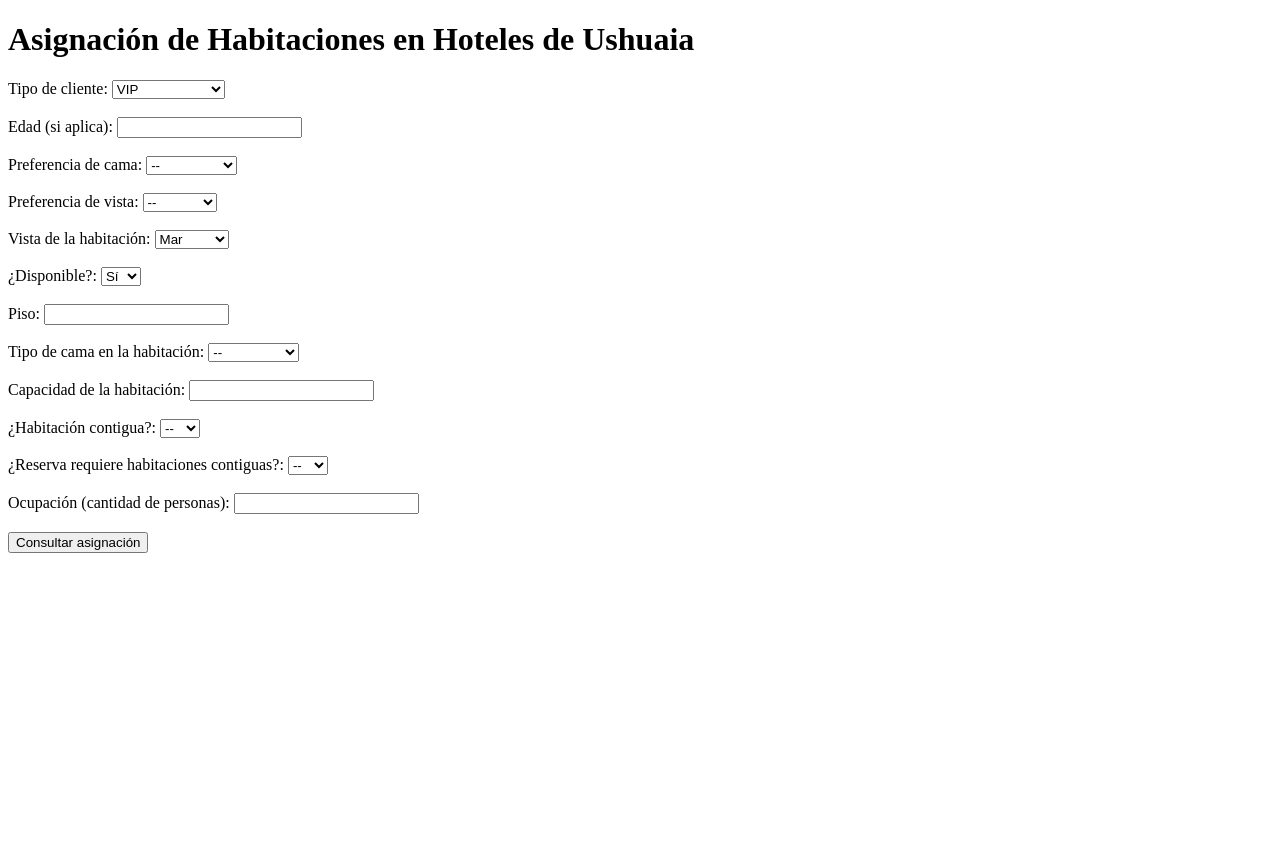
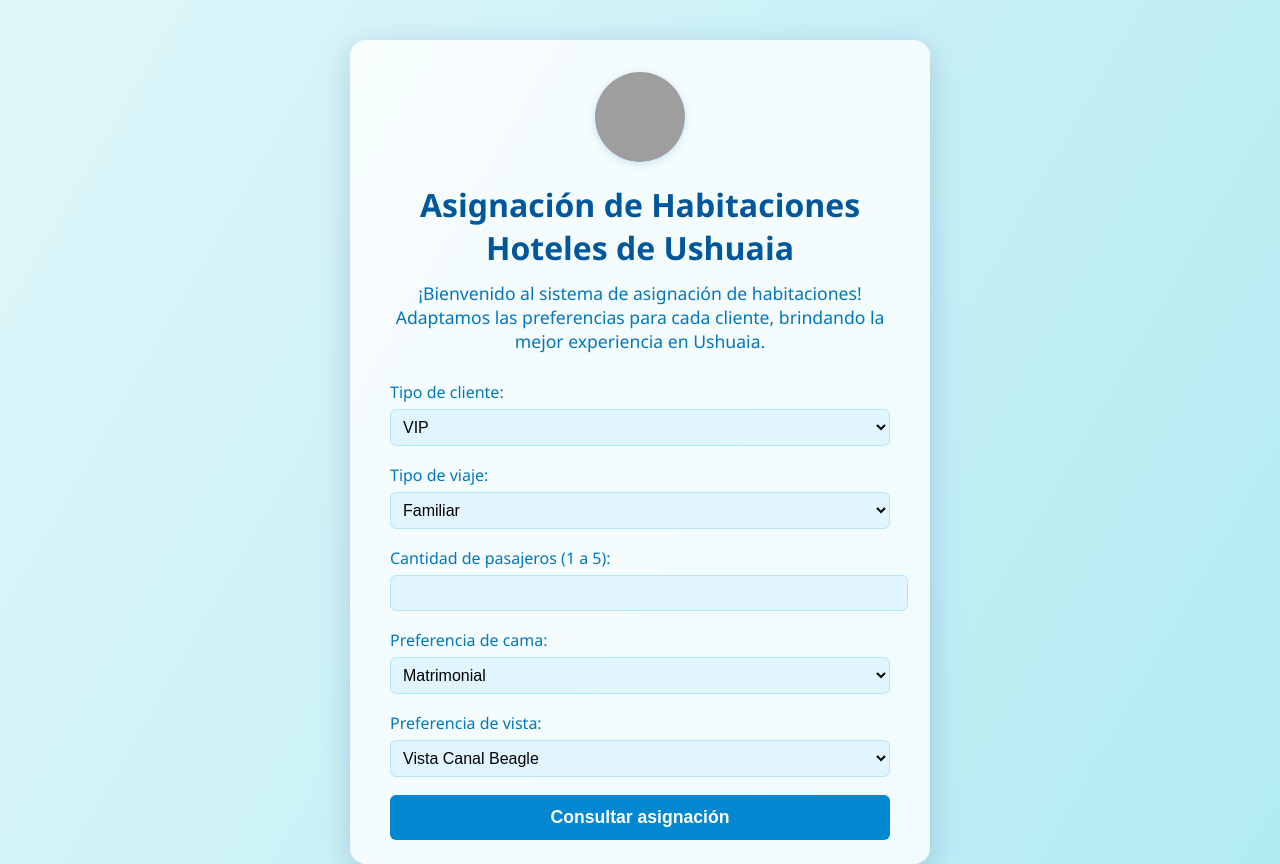
Before and after one commit to cmoreno2024/sistema_experto, a Flask app: page / in a window 1280 px wide. Before the commit the page ends 553 px from the top, so only its background shows below. Run offline with Flask 3, Linux system fonts and the light colour scheme; parts of the project's set-up code (start-up, migrations or seed data) failed here and were passed over; grey boxes are pictures that could not be loaded.

Commit message:
implementacion de web para asignacion de habitaciones en ushuaia

```diff
--- a/src/webapp/app.py
+++ b/src/webapp/app.py
@@ -9,44 +9,45 @@ def index():
     habitacion_asignada = None
     if request.method == 'POST':
         tipo_cliente = request.form.get('tipo_cliente')
-        edad = request.form.get('edad')
+        tipo_viaje = request.form.get('tipo_viaje')
+        cantidad_pasajeros = int(request.form.get('cantidad_pasajeros'))
         preferencia_cama = request.form.get('preferencia_cama')
         preferencia_vista = request.form.get('preferencia_vista')
-        vista = request.form.get('vista')
-        disponible = request.form.get('disponible') == 'si'
-        piso = request.form.get('piso')
-        tipo_cama = request.form.get('tipo_cama')
-        capacidad = request.form.get('capacidad')
-        contigua = request.form.get('contigua') == 'si'
         habitaciones_contiguas = request.form.get('habitaciones_contiguas') == 'si'
-        ocupacion = request.form.get('ocupacion')
 
         habitaciones = generar_habitaciones()
+        # Marcar pisos según tipo de cliente
+        if tipo_cliente == 'VIP':
+            pisos_validos = list(range(6, 11))
+        else:
+            pisos_validos = list(range(1, 6))
+        habitaciones = [h for h in habitaciones if h['piso'] in pisos_validos]
+
+        # Marcar vista según preferencia
+        if preferencia_vista == 'canal':
+            habitaciones = [h for h in habitaciones if h['numero'] in [4, 5]]
+        elif preferencia_vista == 'montaña':
+            habitaciones = [h for h in habitaciones if h['numero'] in [1, 2, 3]]
+
+        # Habitaciones menos ruidosas para trabajo o pareja: 3 y 4
+        if tipo_viaje in ['trabajo', 'pareja']:
+            if preferencia_vista == 'canal':
+                habitaciones = [h for h in habitaciones if h['numero'] == 4]
+            elif preferencia_vista == 'montaña':
+                habitaciones = [h for h in habitaciones if h['numero'] == 3]
+
+        # Filtrar por capacidad
+        habitaciones = [h for h in habitaciones if h['capacidad'] >= cantidad_pasajeros]
+
         engine = AsignacionHabitacion(habitaciones)
         engine.reset()
-        # Declarar hechos según los campos
-        cliente_kwargs = {'tipo': tipo_cliente}
-        if edad:
-            cliente_kwargs['edad'] = int(edad)
-        if preferencia_cama:
-            cliente_kwargs['preferencia_cama'] = preferencia_cama
-        if preferencia_vista:
-            cliente_kwargs['preferencia_vista'] = preferencia_vista
-        engine.declare(Cliente(**cliente_kwargs))
-
-        # Declarar todas las habitaciones como hechos
+        engine.declare(Cliente(tipo=tipo_cliente, tipo_viaje=tipo_viaje, preferencia_cama=preferencia_cama, preferencia_vista=preferencia_vista))
+        reserva_kwargs = {'ocupacion': cantidad_pasajeros}
+        if tipo_viaje == 'familiar':
+            reserva_kwargs['habitaciones_contiguas'] = habitaciones_contiguas
+        engine.declare(Reserva(**reserva_kwargs))
         for h in habitaciones:
             engine.declare(Habitacion(**h))
-
-        reserva_kwargs = {}
-        if habitaciones_contiguas:
-            reserva_kwargs['habitaciones_contiguas'] = habitaciones_contiguas
-        if ocupacion:
-            reserva_kwargs['ocupacion'] = int(ocupacion)
-        if reserva_kwargs:
-            engine.declare(Reserva(**reserva_kwargs))
-
-        # Captura la salida de la inferencia
         import io, sys
         buffer = io.StringIO()
         sys.stdout = buffer
--- a/src/webapp/templates/index.html
+++ b/src/webapp/templates/index.html
@@ -3,79 +3,153 @@
 <head>
     <meta charset="UTF-8">
     <title>Sistema Experto - Asignación de Habitaciones</title>
+    <style>
+        body {
+            background: linear-gradient(120deg, #e0f7fa 0%, #b2ebf2 100%);
+            font-family: 'Segoe UI', Arial, sans-serif;
+            color: #263238;
+            margin: 0;
+            padding: 0;
+        }
+        .container {
+            background: #ffffffcc;
+            max-width: 500px;
+            margin: 40px auto 0 auto;
+            border-radius: 16px;
+            box-shadow: 0 8px 32px 0 rgba(31, 38, 135, 0.2);
+            padding: 32px 40px 24px 40px;
+        }
+        .logo {
+            display: flex;
+            justify-content: center;
+            margin-bottom: 16px;
+        }
+        .logo img {
+            width: 90px;
+            height: 90px;
+            border-radius: 50%;
+            box-shadow: 0 2px 8px #0288d133;
+            background: #e1f5fe;
+            object-fit: cover;
+        }
+        h1 {
+            text-align: center;
+            color: #01579b;
+            margin-bottom: 12px;
+        }
+        .bienvenida {
+            text-align: center;
+            color: #0277bd;
+            font-size: 1.1em;
+            margin-bottom: 28px;
+        }
+        label {
+            font-weight: 500;
+            color: #0277bd;
+        }
+        select, input[type=number] {
+            width: 100%;
+            padding: 8px;
+            margin: 6px 0 18px 0;
+            border: 1px solid #b3e5fc;
+            border-radius: 6px;
+            background: #e1f5fe;
+            font-size: 1em;
+        }
+        input[type=submit] {
+            background: #0288d1;
+            color: #fff;
+            border: none;
+            border-radius: 6px;
+            padding: 12px 0;
+            width: 100%;
+            font-size: 1.1em;
+            font-weight: bold;
+            cursor: pointer;
+            transition: background 0.2s;
+        }
+        input[type=submit]:hover {
+            background: #01579b;
+        }
+        .asignada {
+            background: #e3f2fd;
+            border-left: 5px solid #0288d1;
+            margin-top: 24px;
+            padding: 18px 20px;
+            border-radius: 8px;
+        }
+        .asignada strong {
+            color: #01579b;
+        }
+        @media (max-width: 600px) {
+            .container { padding: 16px 8px; }
+        }
+    </style>
+    <script>
+        function mostrarContiguas() {
+            var tipoViaje = document.getElementById('tipo_viaje').value;
+            var contiguasDiv = document.getElementById('contiguas_opcion');
+            if (tipoViaje === 'familiar') {
+                contiguasDiv.style.display = 'block';
+            } else {
+                contiguasDiv.style.display = 'none';
+            }
+        }
+    </script>
 </head>
 <body>
-    <h1>Asignación de Habitaciones en Hoteles de Ushuaia</h1>
+    <div class="container">
+        <div class="logo">
+            <img src="https://cdn-icons-png.flaticon.com/512/684/684908.png" alt="Hotel Ushuaia Logo" title="Hotel Ficticio Ushuaia">
+        </div>
+        <h1>Asignación de Habitaciones<br>Hoteles de Ushuaia</h1>
+        <div class="bienvenida">
+            ¡Bienvenido al sistema de asignación de habitaciones!<br>
+            Adaptamos las preferencias para cada cliente, brindando la mejor experiencia en Ushuaia.
+        </div>
         <form method="post">
             <label for="tipo_cliente">Tipo de cliente:</label>
-        <select name="tipo_cliente" id="tipo_cliente">
+            <select name="tipo_cliente" id="tipo_cliente" required>
                 <option value="VIP">VIP</option>
-            <option value="Regular">Regular</option>
-            <option value="familia">Familia</option>
+                <option value="estandar">Estandar</option>
+            </select>
+            <label for="tipo_viaje">Tipo de viaje:</label>
+            <select name="tipo_viaje" id="tipo_viaje" required onchange="mostrarContiguas()">
+                <option value="familiar">Familiar</option>
                 <option value="pareja">Pareja</option>
-            <option value="persona_mayor">Persona mayor</option>
-        </select><br><br>
-        <label for="edad">Edad (si aplica):</label>
-        <input type="number" name="edad" id="edad"><br><br>
+                <option value="trabajo">Trabajo</option>
+            </select>
+            <div id="contiguas_opcion" style="display:none;">
+                <label for="habitaciones_contiguas">¿Desea habitaciones contiguas?</label>
+                <select name="habitaciones_contiguas" id="habitaciones_contiguas">
+                    <option value="no">No</option>
+                    <option value="si">Sí</option>
+                </select>
+            </div>
+            <label for="cantidad_pasajeros">Cantidad de pasajeros (1 a 5):</label>
+            <input type="number" name="cantidad_pasajeros" id="cantidad_pasajeros" min="1" max="5" required>
             <label for="preferencia_cama">Preferencia de cama:</label>
-        <select name="preferencia_cama" id="preferencia_cama">
-            <option value="">--</option>
+            <select name="preferencia_cama" id="preferencia_cama" required>
                 <option value="matrimonial">Matrimonial</option>
                 <option value="twin">Twin</option>
-        </select><br><br>
+            </select>
             <label for="preferencia_vista">Preferencia de vista:</label>
-        <select name="preferencia_vista" id="preferencia_vista">
-            <option value="">--</option>
-            <option value="mar">Mar</option>
-            <option value="montaña">Montaña</option>
-            <option value="ciudad">Ciudad</option>
-        </select><br><br>
-        <label for="vista">Vista de la habitación:</label>
-        <select name="vista" id="vista">
-            <option value="mar">Mar</option>
-            <option value="montaña">Montaña</option>
-            <option value="ciudad">Ciudad</option>
-        </select><br><br>
-        <label for="disponible">¿Disponible?:</label>
-        <select name="disponible" id="disponible">
-            <option value="si">Sí</option>
-            <option value="no">No</option>
-        </select><br><br>
-        <label for="piso">Piso:</label>
-        <input type="number" name="piso" id="piso"><br><br>
-        <label for="tipo_cama">Tipo de cama en la habitación:</label>
-        <select name="tipo_cama" id="tipo_cama">
-            <option value="">--</option>
-            <option value="matrimonial">Matrimonial</option>
-            <option value="twin">Twin</option>
-        </select><br><br>
-        <label for="capacidad">Capacidad de la habitación:</label>
-        <input type="number" name="capacidad" id="capacidad"><br><br>
-        <label for="contigua">¿Habitación contigua?:</label>
-        <select name="contigua" id="contigua">
-            <option value="">--</option>
-            <option value="si">Sí</option>
-            <option value="no">No</option>
-        </select><br><br>
-        <label for="habitaciones_contiguas">¿Reserva requiere habitaciones contiguas?:</label>
-        <select name="habitaciones_contiguas" id="habitaciones_contiguas">
-            <option value="">--</option>
-            <option value="si">Sí</option>
-            <option value="no">No</option>
-        </select><br><br>
-        <label for="ocupacion">Ocupación (cantidad de personas):</label>
-        <input type="number" name="ocupacion" id="ocupacion"><br><br>
+            <select name="preferencia_vista" id="preferencia_vista" required>
+                <option value="canal">Vista Canal Beagle</option>
+                <option value="montaña">Vista Montaña</option>
+            </select>
             <input type="submit" value="Consultar asignación">
         </form>
         {% if habitacion_asignada %}
+            <div class="asignada">
                 <h2>Habitación asignada:</h2>
-        <p><strong>Piso:</strong> {{ habitacion_asignada['piso'] }}<br>
+                <p><strong>Piso:</strong> {{ habitacion_asignada['piso'] }} ({{ 'VIP' if habitacion_asignada['piso'] >= 6 else 'Estandar' }})<br>
                 <strong>Número:</strong> {{ habitacion_asignada['numero'] }}<br>
-        <strong>Vista:</strong> {{ habitacion_asignada['vista'] }}</p>
+                <strong>Vista:</strong> {% if habitacion_asignada['numero'] in [4,5] %}Canal Beagle{% else %}Montaña{% endif %}<br>
+                <strong>Tipo de habitación:</strong> {% if habitacion_asignada['numero'] in [3,4] %}Silenciosa{% else %}Normal{% endif %}
+                </p>
+            </div>
         {% endif %}
-    {% if resultado %}
-        <h2>Detalle de reglas activadas:</h2>
-        <pre>{{ resultado }}</pre>
-    {% endif %}
+    </div>
 </body>
 </html>
```
Also changed, not shown: src/knowledge_base/rules.py (+12 -3 lines). Lines whose indentation alone changed are shown as unchanged.
